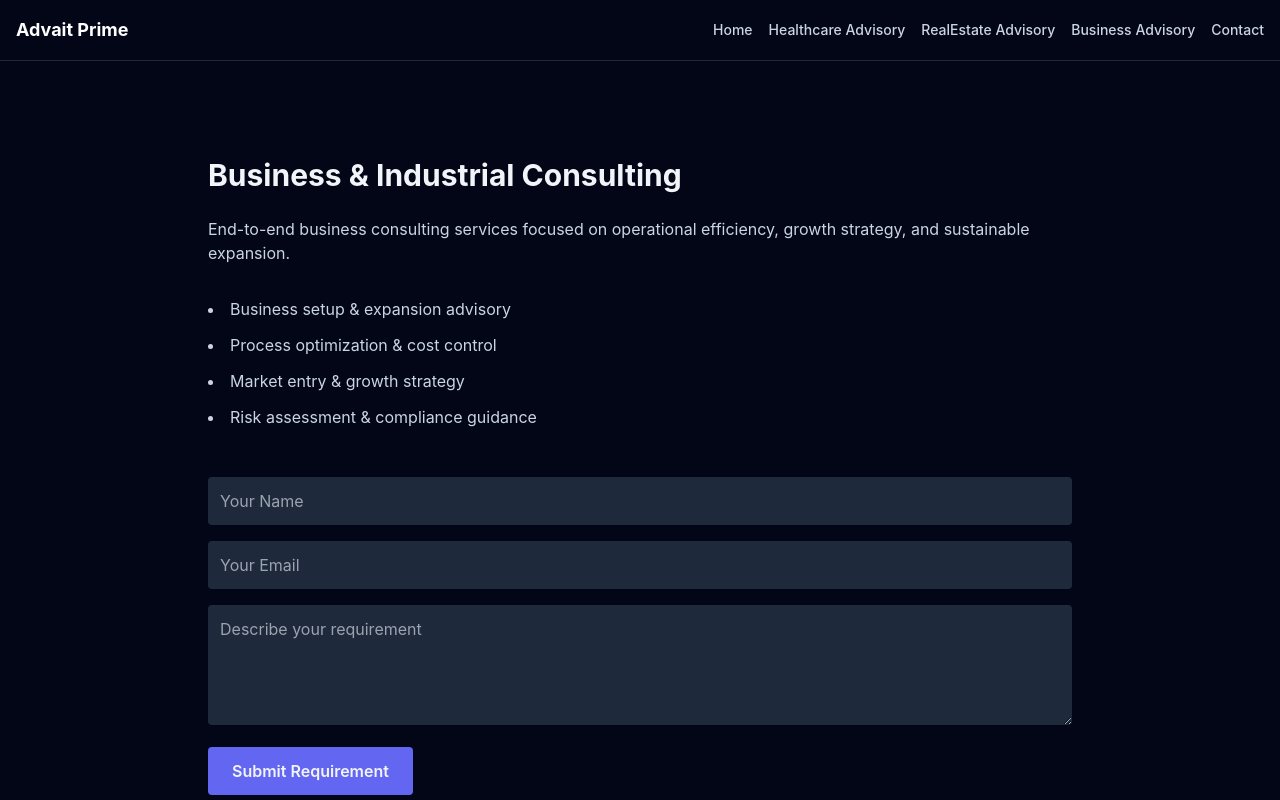
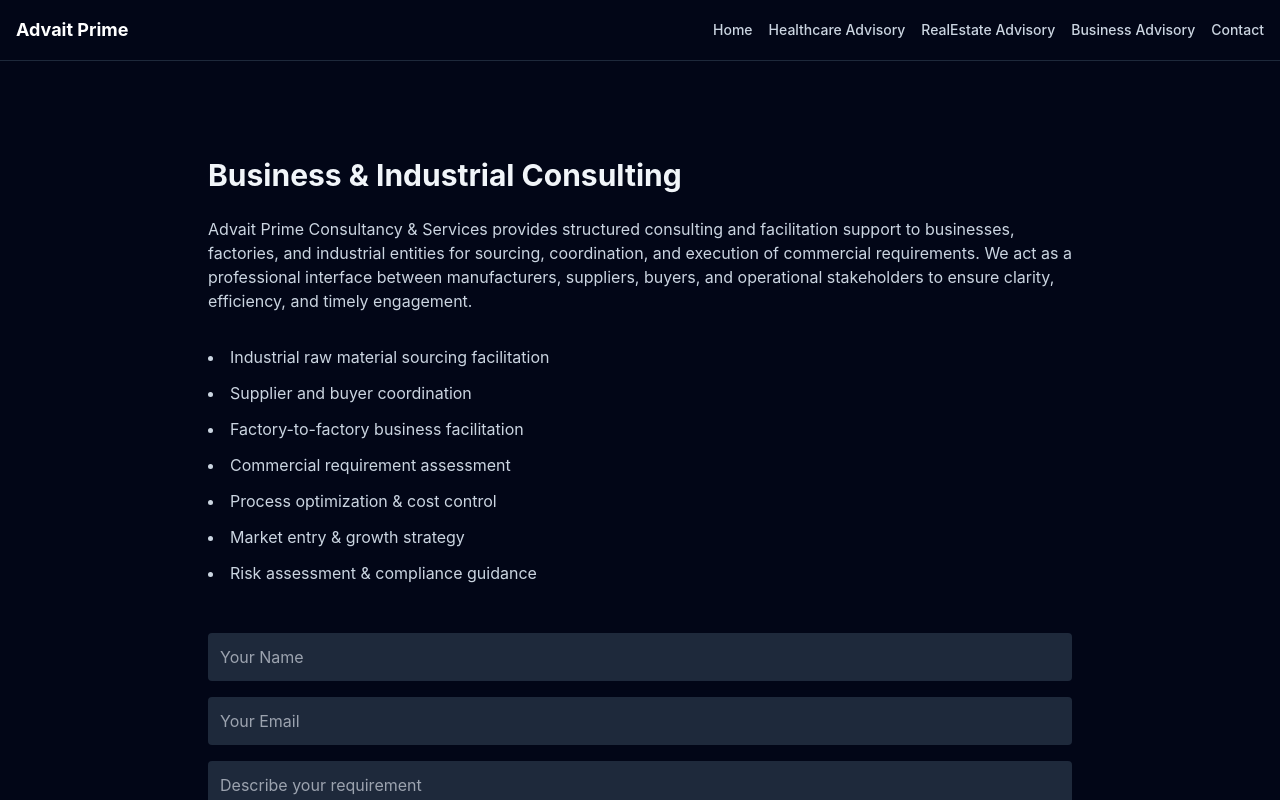
Before and after one commit to psh2590/advait-prime-website, a React app in the folder frontend/: page /services/business in a window 1280 px wide. Shown: the top 800 px of the page. Built offline with nearby package versions, Linux system fonts and the light colour scheme; the HTML template or start-up script is replaced by a standard one.

Commit message:
Update Business.jsx

```diff
--- a/frontend/src/pages/Business.jsx
+++ b/frontend/src/pages/Business.jsx
@@ -7,12 +7,17 @@
         </h1>
 
         <p className="mt-6 text-slate-300">
-          End-to-end business consulting services focused on operational
-          efficiency, growth strategy, and sustainable expansion.
+          Advait Prime Consultancy & Services provides structured consulting and facilitation support to businesses, factories,
+		  and industrial entities for sourcing, coordination, and execution of commercial requirements.
+		  We act as a professional interface between manufacturers, suppliers, buyers, and operational stakeholders to ensure clarity, efficiency,
+		  and timely engagement.
         </p>
 
         <ul className="mt-8 space-y-3 list-disc list-inside text-slate-300">
-          <li>Business setup & expansion advisory</li>
+          <li>Industrial raw material sourcing facilitation</li>
+		  <li>Supplier and buyer coordination</li>
+		  <li>Factory-to-factory business facilitation</li>
+		  <li>Commercial requirement assessment</li>
           <li>Process optimization & cost control</li>
           <li>Market entry & growth strategy</li>
           <li>Risk assessment & compliance guidance</li>
```
